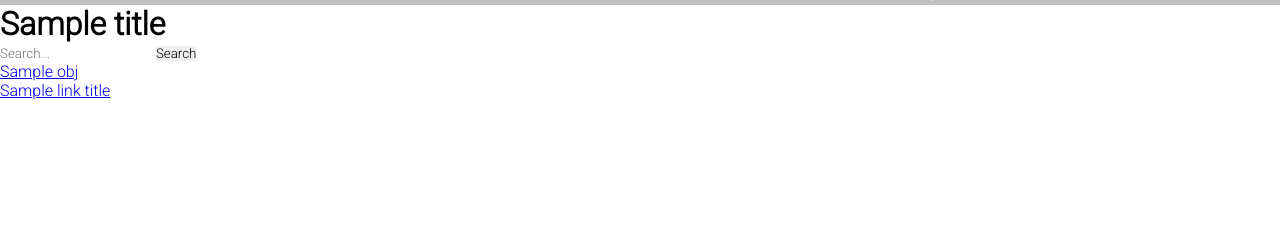
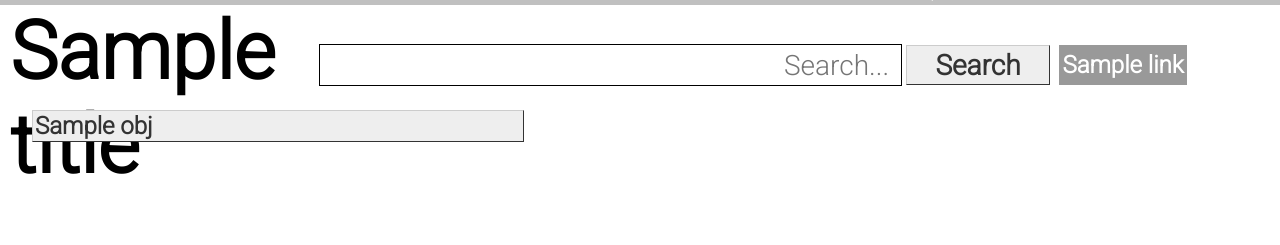
Before and after one commit to natelohn/staphd, a Django app: template schedules/templates/schedules/list.html in a window 1280 px wide. Shown: the part 55-300 px from the top of the page. Run offline with Django 3.2, Linux system fonts and the light colour scheme; the template is opened without the code that fills it: most values are stand-ins (such as "Sample title", 1, 10 or a date in 2020); some libraries are stand-ins or nearby versions.

Commit message:
Stapher/Shift List View CSS changes

```diff
--- a/schedules/static/css/base.css
+++ b/schedules/static/css/base.css
@@ -1,15 +1,13 @@
 @import url(https://fonts.googleapis.com/css?family=Roboto:300);
 
 *, html {
+	/* Positioning */
     margin: 0;
     padding: 0;
     border: 0;
+
+    /* Style */
     font-family: "Roboto", sans-serif;
 	-webkit-font-smoothing: antialiased;
 	-moz-osx-font-smoothing: grayscale;
 }
-
-#page {
-	top: 60px;
-	position: relative;
-}
--- /dev/null
+++ b/schedules/static/css/home.css
@@ -0,0 +1,31 @@
+#home-msg {
+	/* Positioning */
+	position: relative;
+	text-align:center;
+	width: 70%;
+	left: 15%;
+}
+
+#home-msg h1 {
+	/* Positioning */
+	position: relative;
+
+	/* Style */
+	font-size: 5em;
+}
+
+#home-msg h3 {
+	font-size: 2.5em;
+	position: relative;
+}
+
+#home-msg a {
+	top: 10px;
+	font-size: 1.25em;
+	position: relative;
+}
+
+#home-msg a:hover {
+	/* Style */
+	background-color: silver;
+}
--- a/schedules/static/css/nav.css
+++ b/schedules/static/css/nav.css
@@ -6,6 +6,7 @@
     top: 0;
     left: 0;
     color: white;
+    z-index:1;
 }
 
 #title {
--- /dev/null
+++ b/schedules/static/css/page.css
@@ -0,0 +1,139 @@
+#page {
+	/* Positioning */
+	position: relative;
+	top: 60px;
+
+	/* Style */
+}
+.list_header {
+	/* Positioning */
+	position: relative;
+    width: 100%;
+    height: 80px;
+
+    /* Style */
+    background-color: white;
+
+}
+
+.list_header h1{
+	/* Positioning */
+	position: absolute;
+    width: 20%;
+    height: 100%;
+    font-size: 5em;
+
+    /* Style */
+    text-align: left;
+    margin-left: 10px;
+}
+
+.list_header form {
+    position: absolute;
+    height: 100%;
+    width: 75%;
+    left: 25%;
+    top: 0%;
+
+    /* Style */
+    text-align: right;
+}
+
+.list_header input, .list_header button , .list_header a{
+	/* Positioning */
+    position: absolute;
+    height: 50%;
+    top: 50%;
+    font-size: 1.75em;
+}
+
+
+.list_header input {
+	/* Positioning */
+    width: 60%;
+    left: 0%;
+
+    /* Style */
+    padding-right: 5px;
+    outline: 1px solid black;
+    text-align: right;
+}
+
+.list_header button {
+	/* Positioning */
+    width: 15%;
+    left: 60%;
+    margin-left: 10px;
+
+    /* Style */
+    text-align: center;
+}
+
+.list_header a{
+	/* Positioning */
+	width: 10%;
+	left: 80%;
+	margin-left: 35px;
+
+    /* Style */
+    font-size: 1.5em;
+    text-align: center;
+    vertical-align: initial;
+}
+
+.list {
+	/* Positioning */
+	position: relative;
+	width: 95%;
+	left: 2.5%;
+	top: 25px;
+
+	/* Style */
+	list-style-type: none;
+}
+
+.button, .link_btn, .list_btn {
+	/* Positioning */
+	position: relative;
+
+	/* Style */
+	font-size: 1.5em;
+	font-weight: bold;
+	text-decoration: none;
+	background-color: #EEEEEE;
+	color: #333333;
+	padding: 1px 2px 1px 2px;
+	border-top: 1px solid #CCCCCC;
+	border-right: 1px solid #333333;
+	border-bottom: 1px solid #333333;
+	border-left: 1px solid #CCCCCC;
+}
+
+.link_btn {
+	/* Style */
+	color: white;
+	background-color: #999999;
+	border: 0;
+	padding: 0;
+	line-height: 40px;
+}
+
+.list_btn {
+	display: block;
+	width: 40%;
+	margin-bottom: 2.5px;
+	/* Style */
+	/*background-color: purple;*/
+
+}
+
+.link_btn:hover {
+	/* Style */
+	background-color: silver;
+	color: black;
+}
+
+.button:hover, .list_btn:hover{
+	/* Style */
+	background-color: silver;
+}
--- a/schedules/tasks.py
+++ b/schedules/tasks.py
@@ -7,7 +7,7 @@ import time
 
 from .build import build_schedules
 from .excel import update_individual_excel_files, update_masters, update_analytics
-from .models import Flag, Stapher, Staphing, Qualification, Master
+from .models import Flag, Stapher, Shift, Staphing, Qualification, Master
 from .models import Settings as ScheduleSettings
 from .sort import get_sorted_shifts
 
--- a/schedules/templates/schedules/list.html
+++ b/schedules/templates/schedules/list.html
@@ -1,16 +1,18 @@
 {% extends "sections/nav.html" %}
 {% block page %}
 <div id="page">
-	<h1>{{title}}</h1>
-	<form method='GET' action='.'>
-			<input type='text' placeholder="Search..." name='q' value='{{ request.GET.q }}'>
-			<button type='submit'>Search</button>
-	</form>
-	<ul>
+	<div class="list_header">
+		<h1>{{title}}</h1>
+		<form method='GET' action='.'>
+			<input type='text' placeholder="Search... " name='q' value='{{ request.GET.q }}'>
+			<button class="button" type='submit'>Search</button>
+		</form>
+		<a class="link_btn" type=button href="{% url link %}">{{link_title}}</a>
+	</div>
+	<div class="list">
 		{% for obj in object_list %}
-		<li><a href='{{ obj.get_absolute_url }}'>{{ obj }}</a></li>
+		<a class="list_btn" href='{{ obj.get_absolute_url }}'>{{ obj }}</a>
 		{% endfor %}
-	</ul>
-	<a type=button href="{% url link %}">{{link_title}}</a>
+	</div>
 </div>
 {% endblock %}
--- a/staphd/urls.py
+++ b/staphd/urls.py
@@ -22,5 +22,5 @@ urlpatterns = [
     url(r'^accounts/', include('django.contrib.auth.urls')), # Django auth urls for login/out & pw management
     url(r'^settings/', views.Settings.as_view(), name='settings'),
     url(r'^', include('schedules.urls')),
-    url(r'^$', views.Home.as_view(), name='home')
+    url(r'^$', views.HomeView.as_view(), name='home')
 ]
--- a/templates/sections/nav.html
+++ b/templates/sections/nav.html
@@ -2,6 +2,8 @@
 {% load static from staticfiles %}
 {% block head_content%}
 	<link rel="stylesheet" href="{% static 'css/nav.css' %}">
+	<link rel="stylesheet" href="{% static 'css/page.css' %}">
+	<link rel="stylesheet" href="{% static 'css/home.css' %}">
 	<link rel="stylesheet" href="{% static 'css/progress.css' %}">
 	<script src="http://ajax.googleapis.com/ajax/libs/jquery/1.11.2/jquery.min.js"></script>
 {% endblock %}
@@ -17,6 +19,7 @@
 		<li><a href="{% url 'schedules:shift-list'%}">Shifts</a></li>
 		<li><a href="{% url 'schedules:schedule'%}">Build Schedules</a></li>
 		<li><a href="{% url 'schedules:download'%}">Download Files</a></li>
+		<li><a href="{% url 'settings' %}">Settings</a></li>
 	</ul>
 </div>
 {% block page %}
```
Also changed, not shown: schedules/models.py (+8 -2 lines), schedules/views.py (+12 -3 lines), templates/home.html (+5 -2 lines).
